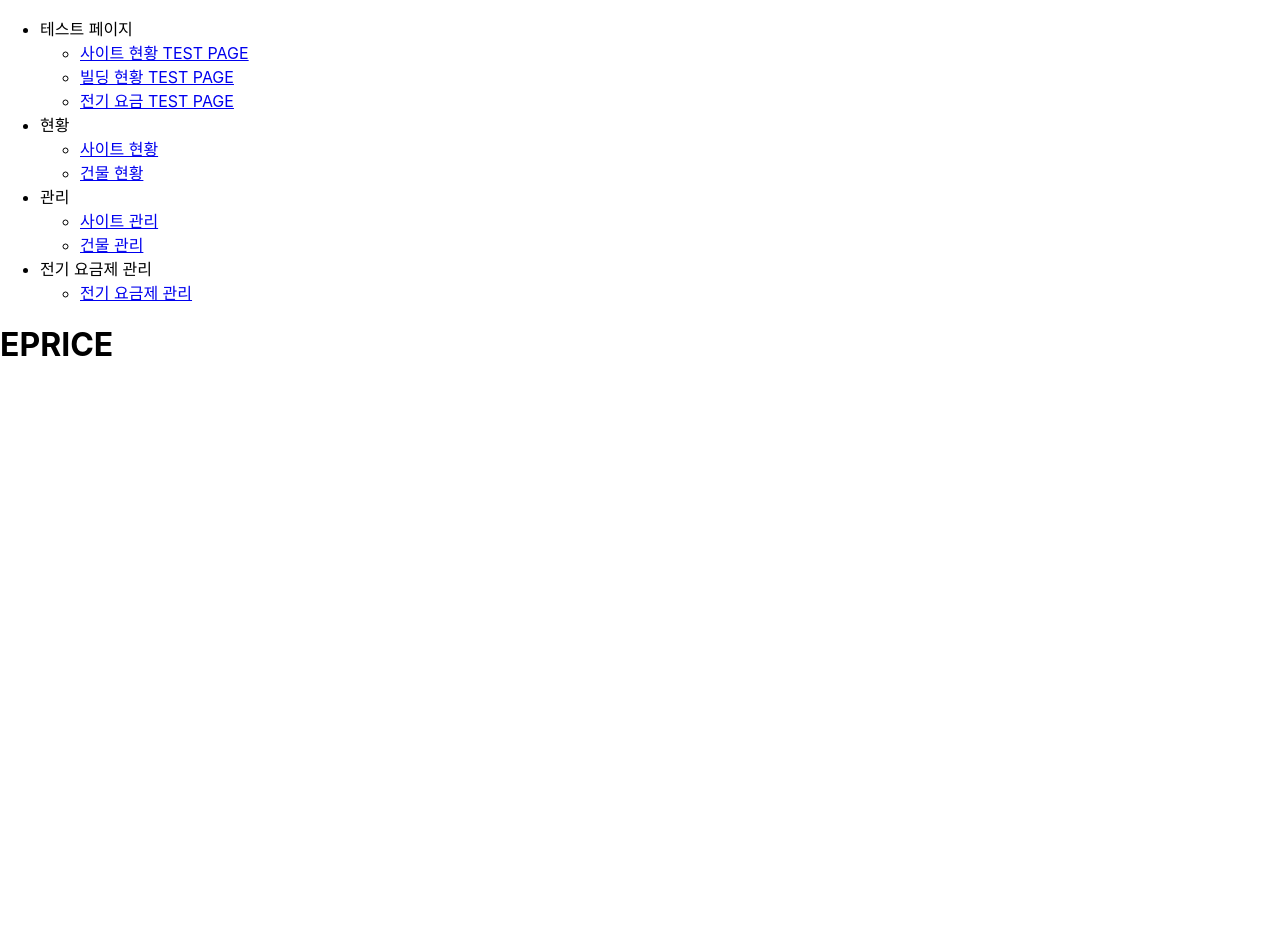
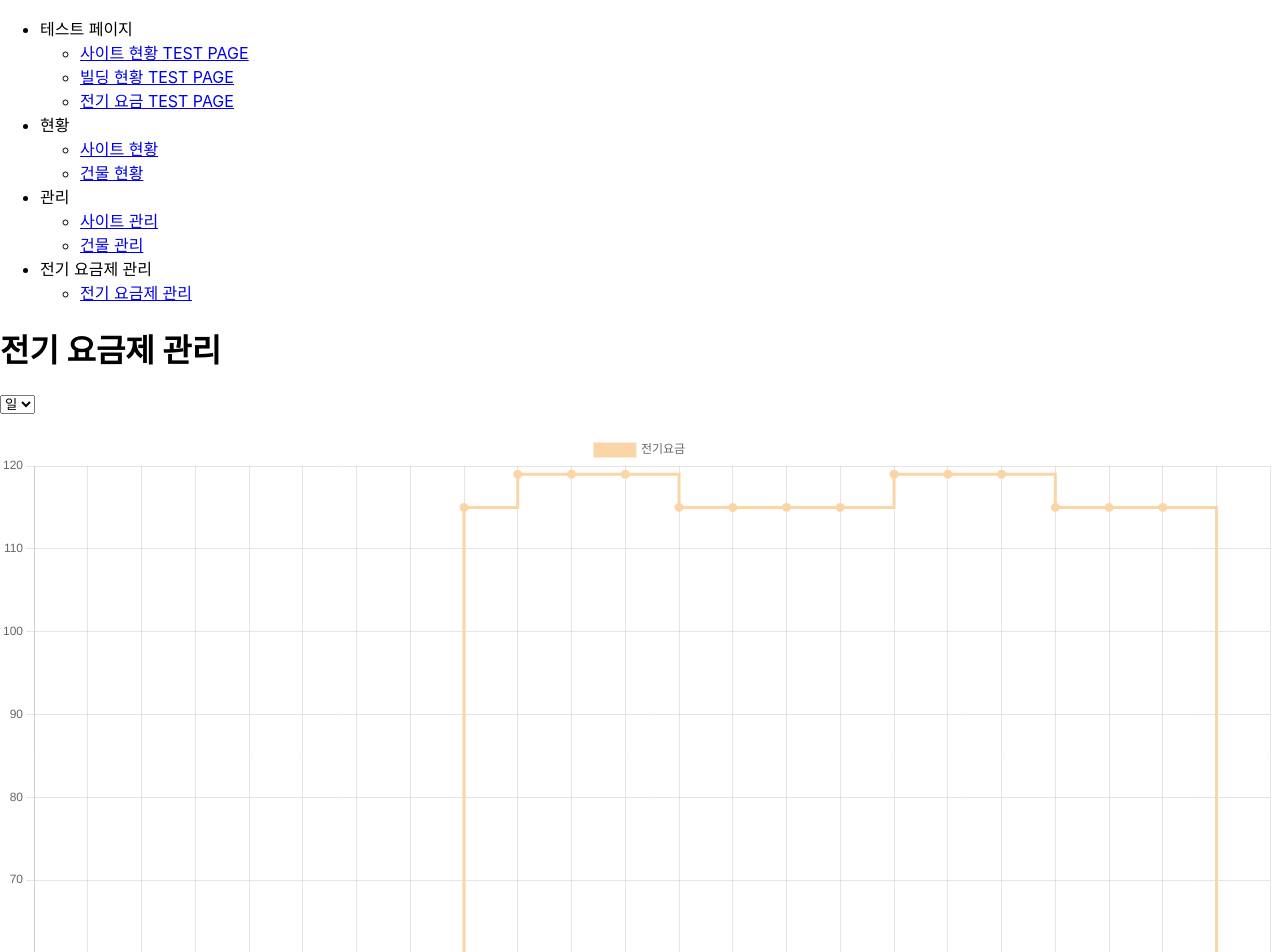
Before and after one commit to mizzyjo/react-study-hems, a React (Create React App) app: page /epricetest in a window 1280 px wide. Shown: the top 952 px of the page. Before the commit the page ends 800 px from the top, so only its background shows below. Built offline with nearby package versions, Linux system fonts and the light colour scheme.

Commit message:
feat: 전기 요금 관리 테스트 페이지 추가

```diff
--- a/src/pages/EpriceTestPage.jsx
+++ b/src/pages/EpriceTestPage.jsx
@@ -1,9 +1,161 @@
-import React from 'react'
+import React, { useEffect, useState } from 'react'
+import { useHemsApi } from '../context/HemsApiContext'
+import { useQuery } from '@tanstack/react-query'
+import { produce } from 'immer'
+import { CustomChart } from '../components/common/CustomChart'
+import { Loading } from '../components/common/Loading'
+import { Error } from '../components/common/Error'
+import { QUERY_KEYS } from '../config/querykeys'
 
 export default function EpriceTestPage() {
+    const { hems } = useHemsApi()
+
+    const [selectedChart, setSelectedChart] = useState('day')
+    const [chartConfigByDay, setChartConfigByDay] = useState(initialChartConfigByDay)
+    const [chartConfigByYear, setChartConfigByYear] = useState(initialChartConfigByYear)
+
+    const {
+        isLoading: isPriceByDayDataLoading,
+        error: priceByDayDataError,
+        data: priceByDayResultData,
+    } = useQuery({
+        queryKey: [QUERY_KEYS.epriceByDay],
+        queryFn: () => hems.epChartDataByDay(),
+        staleTime: 1000 * 60 * 1,
+    })
+
+    const {
+        isLoading: isPriceByYearDataLoading,
+        error: priceByYearDataError,
+        data: priceByYearResultData,
+    } = useQuery({
+        queryKey: [QUERY_KEYS.epriceByYear],
+        queryFn: () => hems.epChartDataByYear(),
+        staleTime: 1000 * 60 * 1,
+    })
+
+    useEffect(() => {
+        if (priceByDayResultData && priceByYearResultData) {
+            const epChartListByDay = priceByDayResultData.resultData.epChartList.map(item => item.recvPrice)
+            const highRecvPrice = priceByYearResultData.resultData.epChartList.map(item => item.highRecvPrice)
+            const midRecvPrice = priceByYearResultData.resultData.epChartList.map(item => item.midRecvPrice)
+            const lowRecvPrice = priceByYearResultData.resultData.epChartList.map(item => item.lowRecvPrice)
+
+            setChartConfigByDay(
+                produce(chartConfigByDay, draft => {
+                    draft.data.datasets[0].data = epChartListByDay
+                }),
+            )
+
+            setChartConfigByYear(
+                produce(chartConfigByYear, draft => {
+                    draft.data.datasets[0].data = highRecvPrice
+                    draft.data.datasets[1].data = midRecvPrice
+                    draft.data.datasets[2].data = lowRecvPrice
+                }),
+            )
+        }
+    }, [priceByDayResultData, priceByYearResultData])
+
+    const handleSelectedChart = (e) => {
+        setSelectedChart(e.target.value)
+    }
+
+    if (isPriceByDayDataLoading || isPriceByYearDataLoading) {
+        return <Loading />
+    } else if (priceByDayDataError || priceByYearDataError) {
+        const error = {
+            priceByDayDataError,
+            priceByYearDataError
+        }
+        return <Error error={error}/>
+    }
+
     return (
         <div>
-            <h1>EPRICE</h1>
+            <h1>전기 요금제 관리</h1>
+            <select name="epChart" id="epChart" onChange={handleSelectedChart}>
+                <option value="day">일</option>
+                <option value="year">년</option>
+            </select>
+            {selectedChart === 'day' ? (
+                <CustomChart key="byDay" data={chartConfigByDay.data} options={chartConfigByDay.options} />
+            ) : (
+                <CustomChart key="byYear" data={chartConfigByYear.data} options={chartConfigByYear.options} />
+            )}
         </div>
     )
 }
+
+const initialChartConfigByYear = {
+    data: {
+        labels: Array.from({ length: 12 }, (_, i) => `${String(i + 1)}월`),
+        datasets: [
+            {
+                type: 'line',
+                label: '경부하',
+                data: Array(24).fill(0), // 기본값으로 0으로 채운 배열 세팅
+                backgroundColor: '#A7C7E7',
+                borderColor: '#A7C7E7',
+                borderWidth: 3,
+            },
+            {
+                type: 'line',
+                label: '중부하',
+                data: Array(24).fill(0),
+                backgroundColor: '#A2D5AB',
+                borderColor: '#A2D5AB',
+                borderWidth: 3,
+            },
+            {
+                type: 'line',
+                label: '최대부하',
+                data: Array(24).fill(0),
+                backgroundColor: '#D8B4E2',
+                borderColor: '#D8B4E2',
+                borderWidth: 3,
+            },
+        ],
+    },
+    options: {
+        plugins: {
+            tooltip: {
+                callbacks: {
+                    label: context => {
+                        const data = context.raw
+                        return `전기 요금: ${data} 원/kWh`
+                    },
+                },
+            },
+        },
+    },
+}
+
+const initialChartConfigByDay = {
+    data: {
+        labels: Array.from({ length: 24 }, (_, i) => String(i)),
+        datasets: [
+            {
+                type: 'line',
+                label: '전기요금',
+                data: [1, 1, 2, 3, 1, 4, 5],
+                backgroundColor: '#F9D5A7',
+                borderColor: '#F9D5A7',
+                borderWidth: 3,
+                stepped: true,
+            },
+        ],
+    },
+    options: {
+        plugins: {
+            tooltip: {
+                callbacks: {
+                    label: function (context) {
+                        const data = context.raw
+                        return `전기 요금: ${data} 원/kWh`
+                    },
+                },
+            },
+        },
+    },
+}
```
